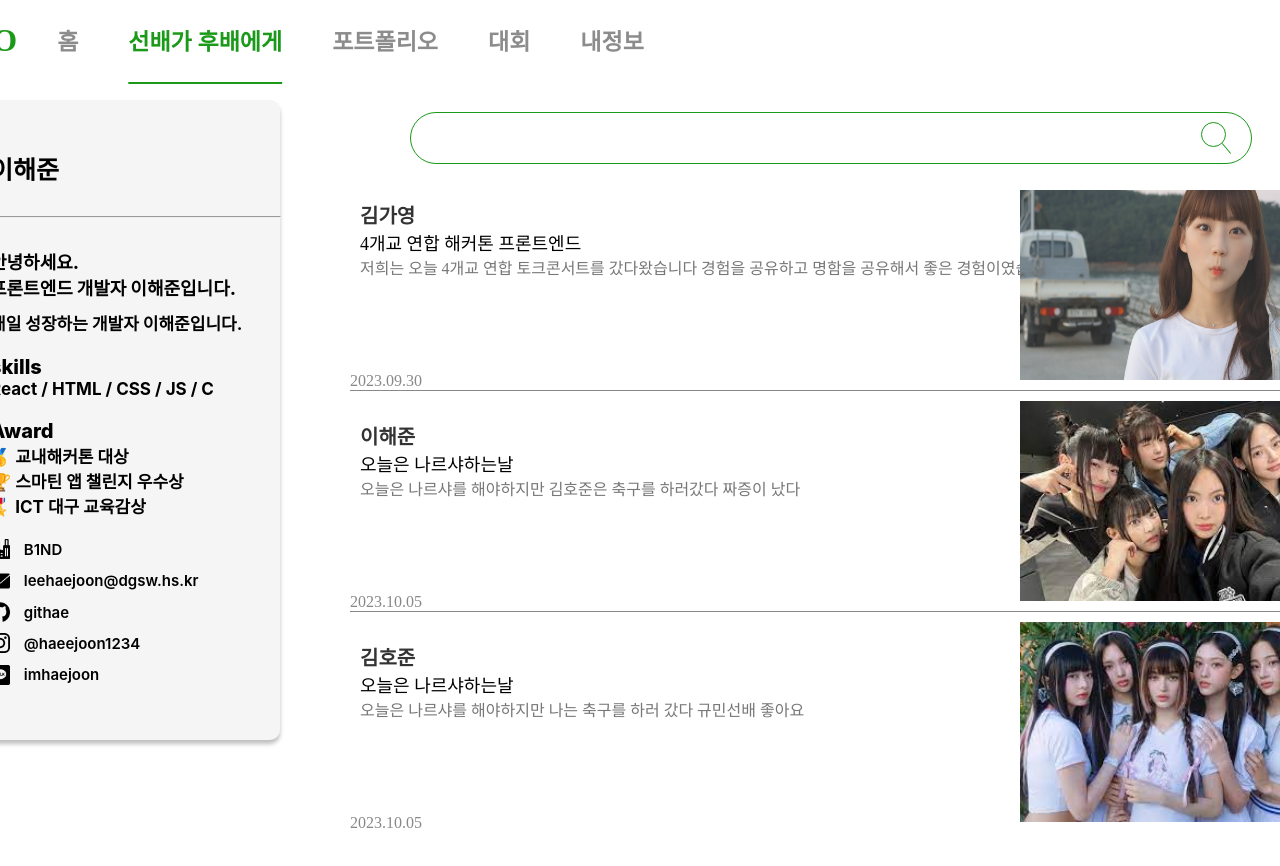
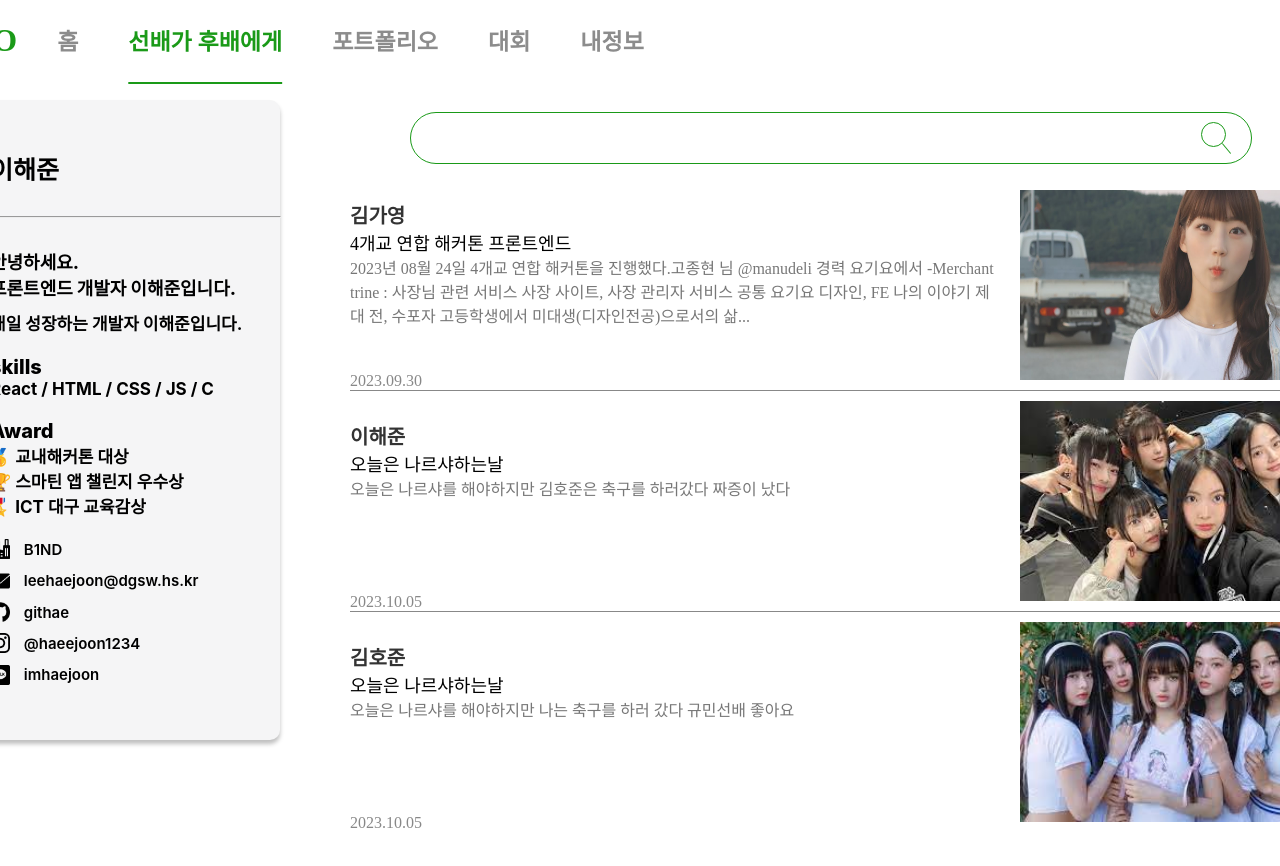
Before and after one commit to Sopo2023/SOPO_FRONTLAST, a React (Create React App) app in the folder SOPOLAST/: page /Mentor-Mentee in a window 1280 px wide. Shown: the top 866 px of the page. Built offline with nearby package versions, Linux system fonts and the light colour scheme; grey boxes are pictures that could not be loaded.

Commit message:
🐛 :: 게시물내용 부분 수정

```diff
--- a/SOPOLAST/src/Components/Updown/updown.css
+++ b/SOPOLAST/src/Components/Updown/updown.css
@@ -123,3 +123,8 @@
     width: 1500px;
     height: 1500px;
   }
+
+  .postshow1 {
+    width: 650px;
+    margin-left: -10px;
+  }
--- a/SOPOLAST/src/Components/Updown/updownmain.js
+++ b/SOPOLAST/src/Components/Updown/updownmain.js
@@ -33,8 +33,7 @@ export default function Start() {
                 <span className="title">4개교 연합 해커톤 프론트엔드</span>
                 <br></br>
                 <span className="detail">
-                저희는 오늘 4개교 연합 토크콘서트를 갔다왔습니다 경험을 공유하고
-                명함을 공유해서 좋은 경험이였습니다
+                2023년 08월 24일 4개교 연합 해커톤을 진행했다.고종현 님 @manudeli 경력 요기요에서 -Merchant trine : 사장님 관련 서비스 사장 사이트, 사장 관리자 서비스 공통 요기요 디자인, FE 나의 이야기 제대 전, 수포자 고등학생에서 미대생(디자인전공)으로서의 삶...
                 </span>
                 <br></br>
                 <br></br>
@@ -46,6 +45,7 @@ export default function Start() {
             </div>
           </div>
           <div className="post-written">
+            <div className="postshow1">
               <div className="post_border">
                 <span className="name">이해준</span>
                 <br></br>
@@ -62,7 +62,9 @@ export default function Start() {
                 </span>
               </div>
             </div>
+          </div>
           <div className="post-written">
+            <div className="postshow1">
               <div className="post_border">
                 <span className="name">김호준</span>
                 <br></br>
@@ -79,7 +81,9 @@ export default function Start() {
                 </span>
               </div>
             </div>
+          </div>
           <div className="post-written">
+            <div className="postshow1">
               <div className="post_border">
                 <span className="name">전우진</span>
                 <br></br>
@@ -97,8 +101,10 @@ export default function Start() {
                 <img className="post_img" src={TEST2} alt="이미지"></img>
               </span>
             </div>
+          </div>
           <div className="post-written">
             <div className="post_border">
+                <div className="postshow1">
                 <span className="name">배채희</span>
                 <br></br>
                 <span className="title">오늘의 리엑트 수업</span>
@@ -118,5 +124,6 @@ export default function Start() {
           </div>
         </div>
       </div>
+    </div>
   );
 }
```
Lines whose indentation alone changed are shown as unchanged.
